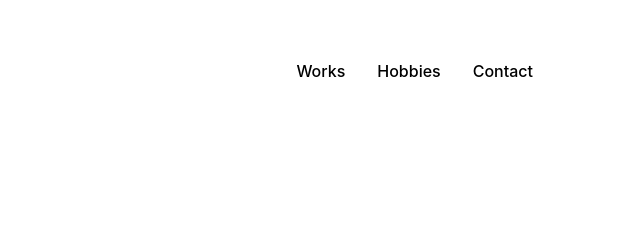
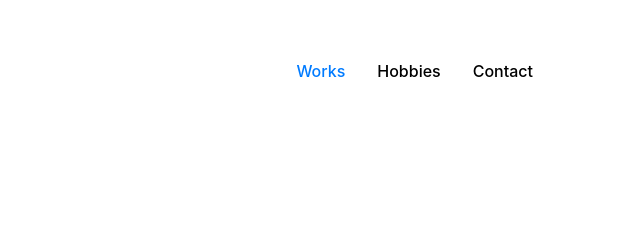
Before and after one commit to thanhloan6187-cell/poftfolio, a plain HTML site: page works.html in a window 1280 px wide. Shown: the top 240 px of the page, 625-1265 px from the left. Drawn offline with Linux system fonts and the light colour scheme.

Commit message:
update css

```diff
--- a/css/style.css
+++ b/css/style.css
@@ -40,6 +40,10 @@ body {
 }
 
 .nav-links a:hover {
+  color: #007bff;
+}
+
+.nav-links .active {
   color: #007bff;
 }
 
```
